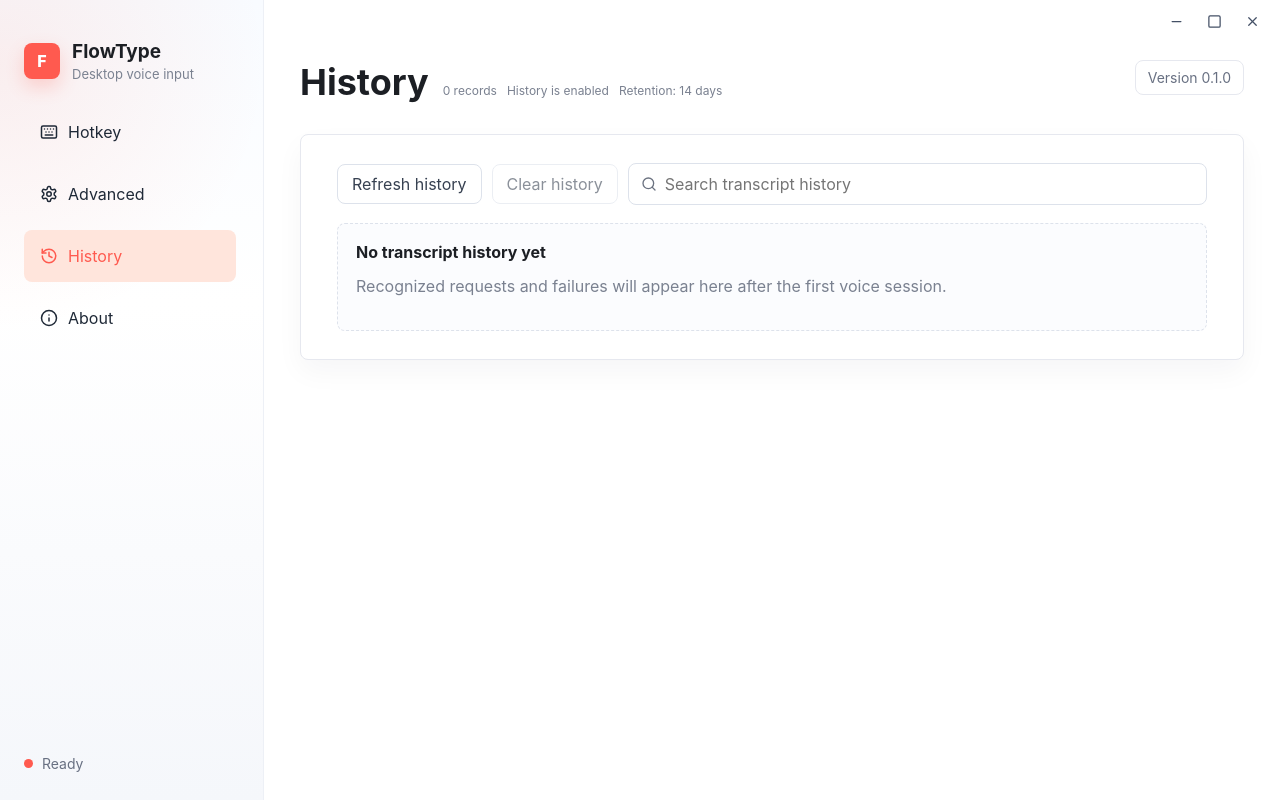
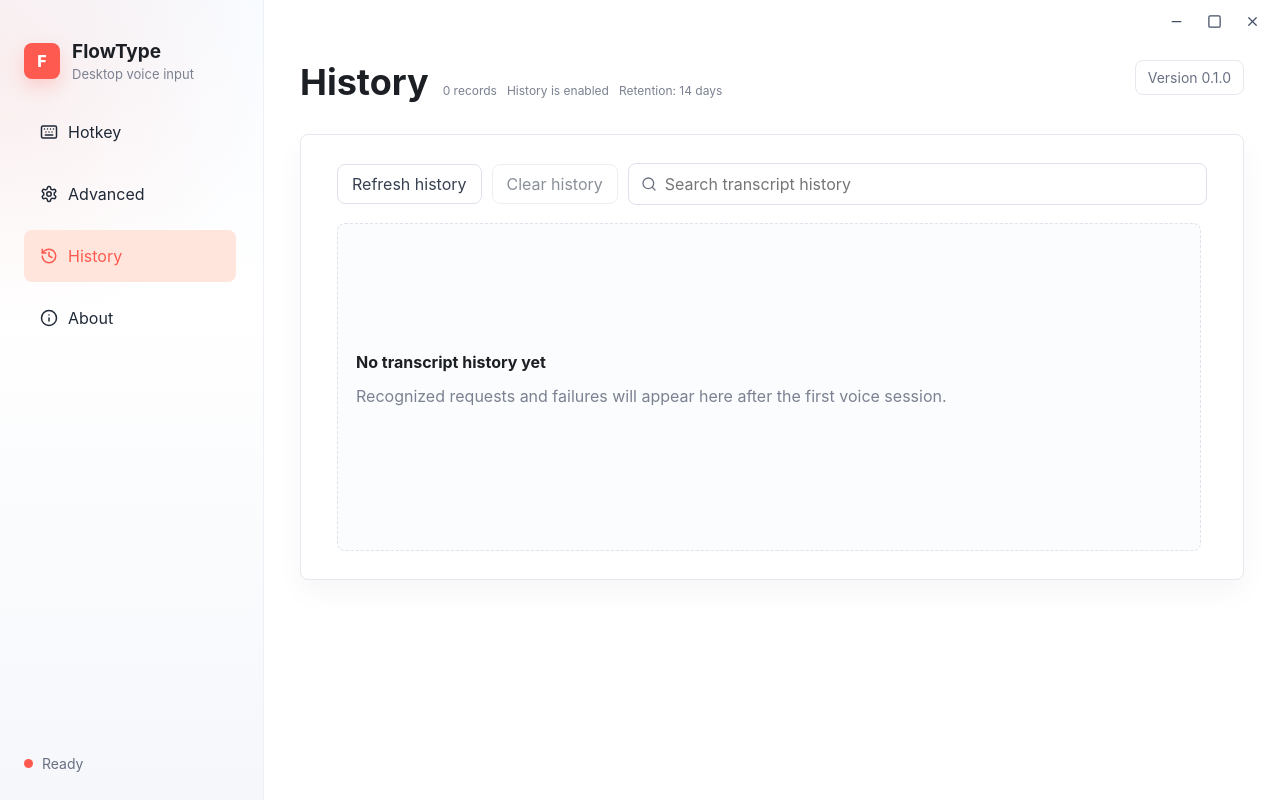
Before and after one commit to Azyai/FlowType, a React (Vite) app: page / in a window 1280 px wide. Both pictures are taken after a click on the button "History". Built offline with nearby package versions, Linux system fonts and the light colour scheme.

Commit message:
feat：固定列表高度

```diff
--- a/src/app/pages/HistoryPage.tsx
+++ b/src/app/pages/HistoryPage.tsx
@@ -297,16 +297,18 @@
         </div>
       )}
 
+      <div className="history-list-shell">
+        <div className="history-list-scroll">
           {actionsDisabled && displayItems.length === 0 ? (
+            <div className="history-state-shell">
               <p className="muted">{t('history.loading')}</p>
+            </div>
           ) : displayItems.length === 0 ? (
             <div className="history-empty">
               <strong>{isSearching ? t('history.searchEmptyTitle') : t('history.emptyTitle')}</strong>
               <p className="muted">{isSearching ? t('history.searchEmptyBody') : t('history.emptyBody')}</p>
             </div>
           ) : (
-        <div className="history-list-shell">
-          <div className="history-list-scroll">
             <div className="history-list">
               {displayItems.map((item) => {
                 const itemText = historyItemText(item);
@@ -368,8 +370,10 @@
                 );
               })}
             </div>
+          )}
         </div>
 
+        {displayItems.length > 0 && (
           <div className="history-pagination">
             <span className="history-page-summary">
               {t('history.pageLabel', { current: resolvedCurrentPage, total: totalPages })}
@@ -444,8 +448,8 @@
               </button>
             </div>
           </div>
+        )}
       </div>
-      )}
     </section>
   );
 }
--- a/src/app/styles/components.css
+++ b/src/app/styles/components.css
@@ -214,9 +214,16 @@
 }
 
 .history-list-scroll {
-  max-height: 328px;
+  height: 328px;
   overflow-y: auto;
   padding-right: 6px;
+}
+
+.history-state-shell,
+.history-empty {
+  display: grid;
+  align-content: center;
+  min-height: 100%;
 }
 
 .history-empty {
```
Lines whose indentation alone changed are shown as unchanged.
